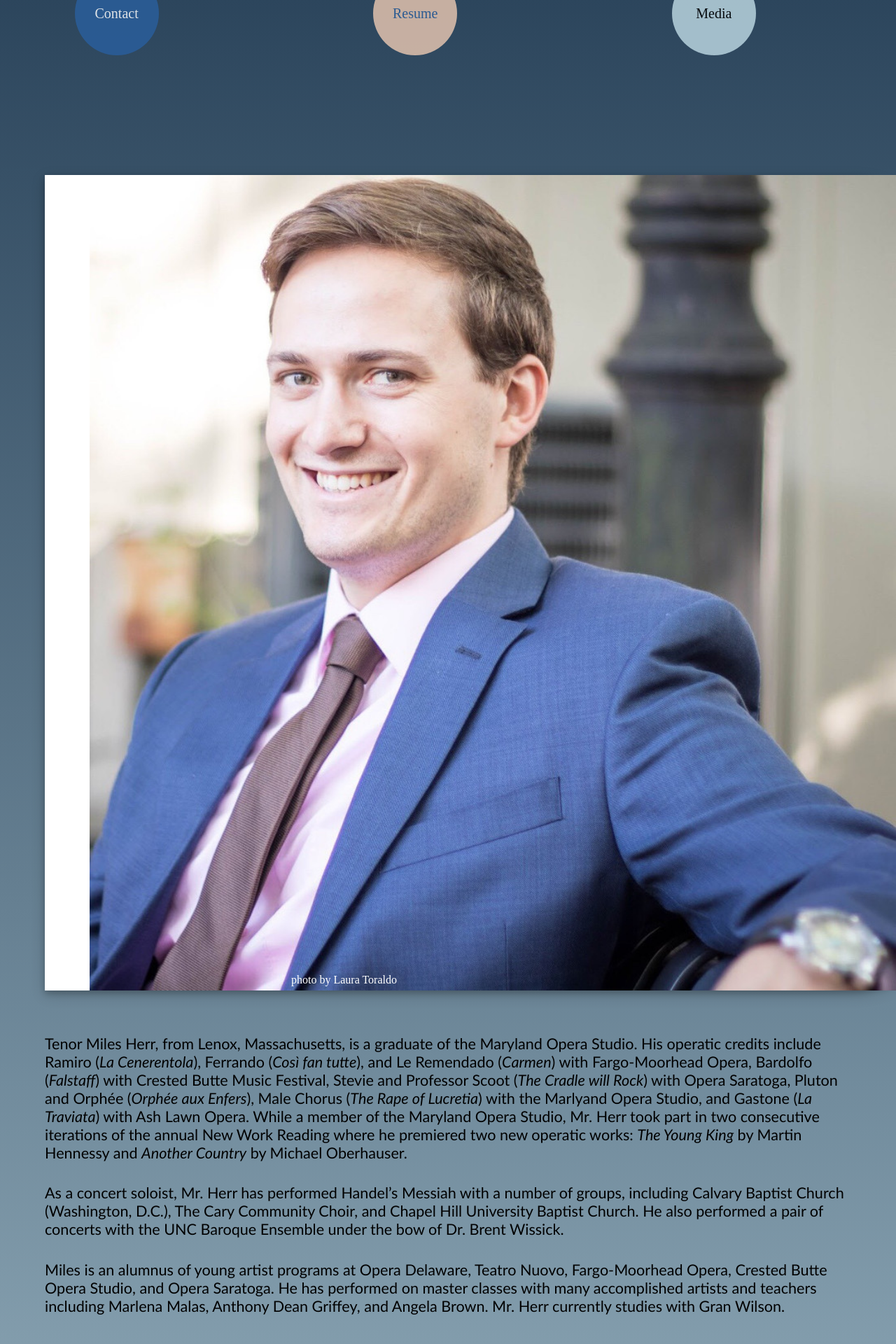
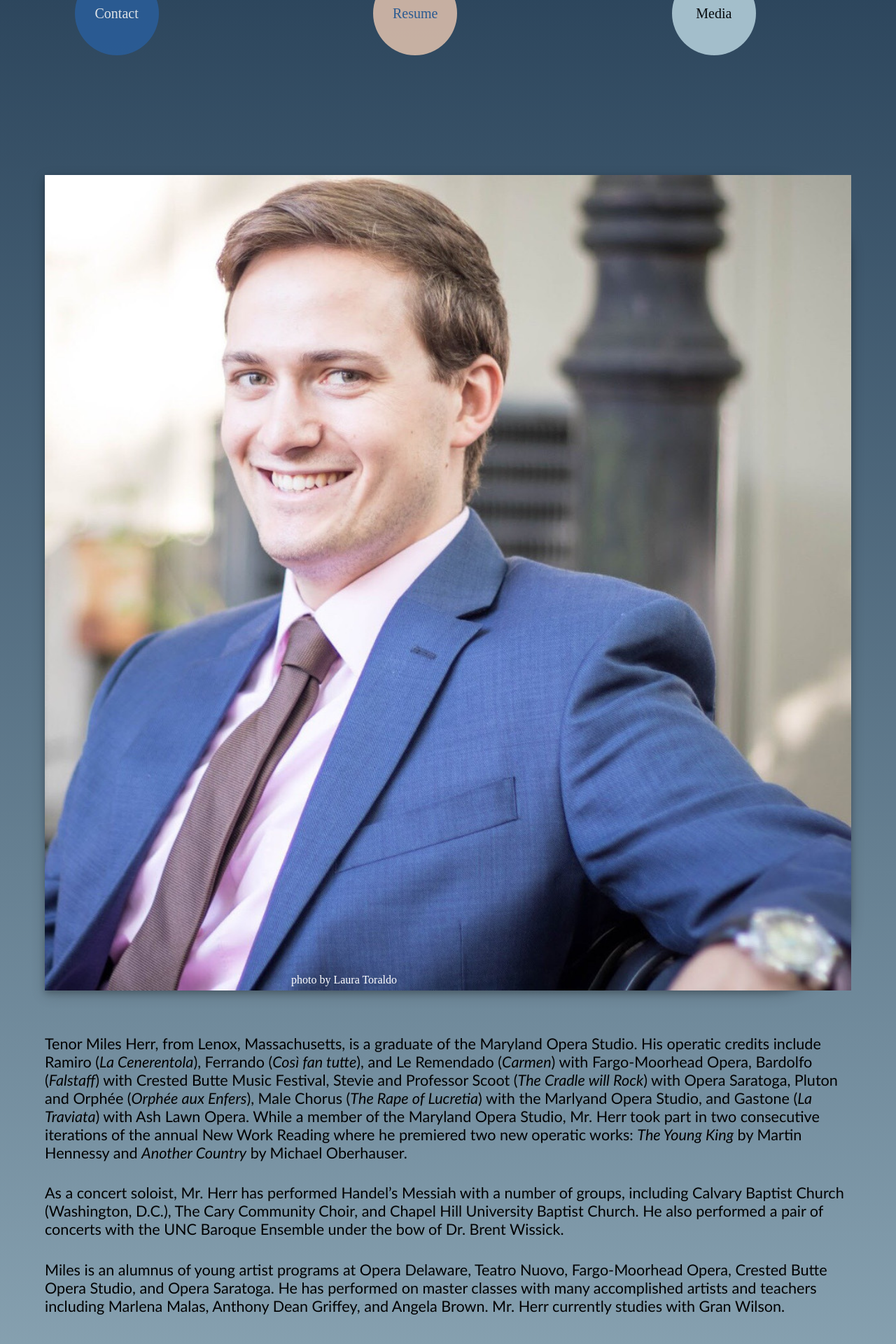
Before and after one commit to leemlb06pmi/leemlb06pmi.github.io, a Jekyll site: the page built from index.html, in a window 1280 px wide. Shown: the part 766-2686 px from the top of the page at 70% size. Built offline with Jekyll 4.4.1, drawn with Linux system fonts in a browser that asks for light colours.

Commit message:
Update main.css

```diff
--- a/css/main.css
+++ b/css/main.css
@@ -249,6 +249,7 @@ ul.posts li {
 	.column {width:100%;}
 	.column.right {float: left; width:100%;}
 	.column.left {float:left; width:100%;}
-	img.home {border-radius:0%; object-fit:cover; width:90%; object-position:50% 50%;}
+	img.home {border-radius:0%; object-fit:cover;}
+	.shadowBox{border-radius:0%;width:90%; object-position:50% 50%;}
 	blockquote.home_oppo {border-radius:0%; margin:2.5% 0% 0% 0%;}
 }
```
